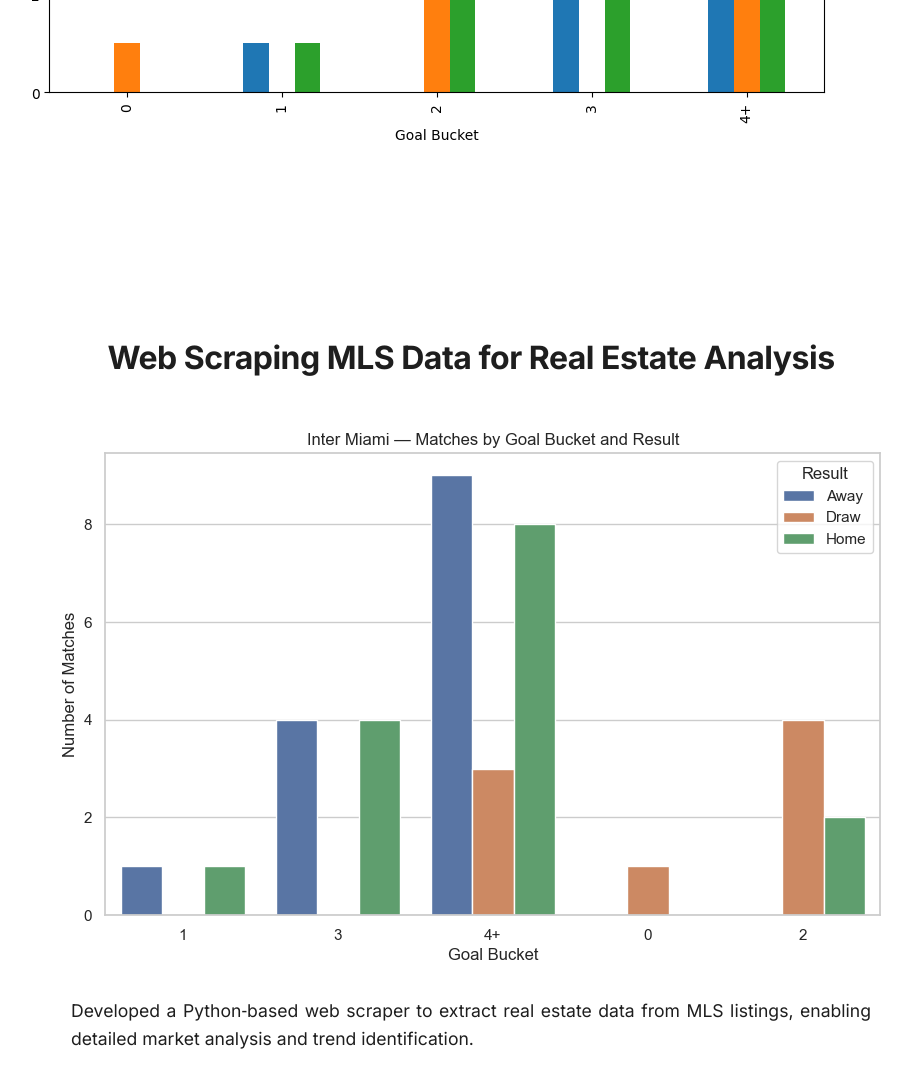
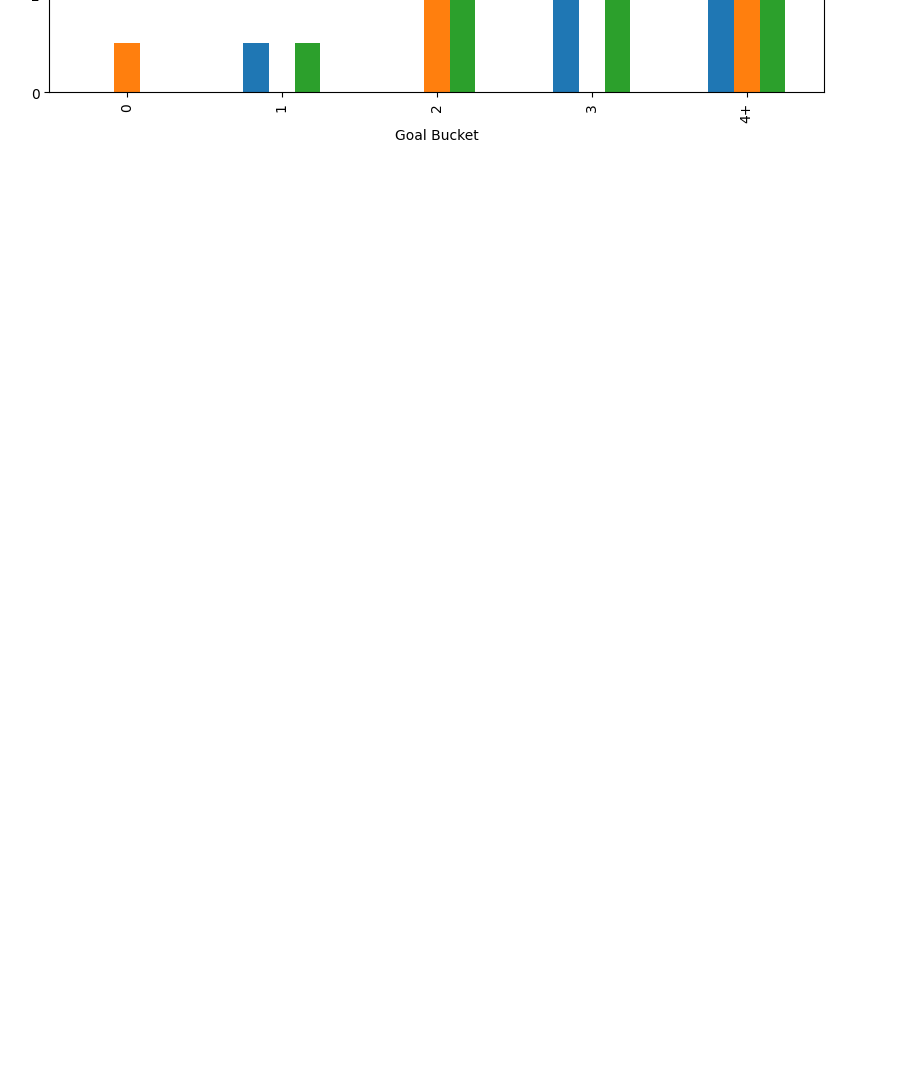
Before and after one commit to Deunich/Portfolio_page, a website built with Vite: page projects/web_scraping_mls.html in a window 1280 px wide. Shown: the part 3069-4157 px from the top of the page, without its empty margins (169-1081 px from the left). After the commit the page ends 3369 px from the top, so only its background shows below. Built offline with nearby package versions, Linux system fonts and the light colour scheme.

Commit message:
27/08/2025

```diff
--- a/projects/web_scraping_mls.html
+++ b/projects/web_scraping_mls.html
@@ -427,22 +427,6 @@
 </main>
 
 
-
-
-
-<!-- Main content -->
-<main class="container">
-  <section class="web-scraping-mls">
-    <h2>Web Scraping MLS Data for Real Estate Analysis</h2>
-    <img src="../img/download.png" alt="Illustrative image of web scraping process for MLS data" />
-    <p class="lead" style="font-size:1.1rem; max-width:800px;">
-      Developed a Python‑based web scraper to extract real estate data from MLS listings, enabling detailed market analysis and trend identification.
-    </p>
-  </section>
-
-  <!-- ▼▼▼ project-details etc. (unchanged) ▼▼▼ -->
-</main>
-
 <!-- Swiper JS & init -->
 <script src="https://cdn.jsdelivr.net/npm/swiper@11/swiper-bundle.min.js"></script>
 <script>
```
